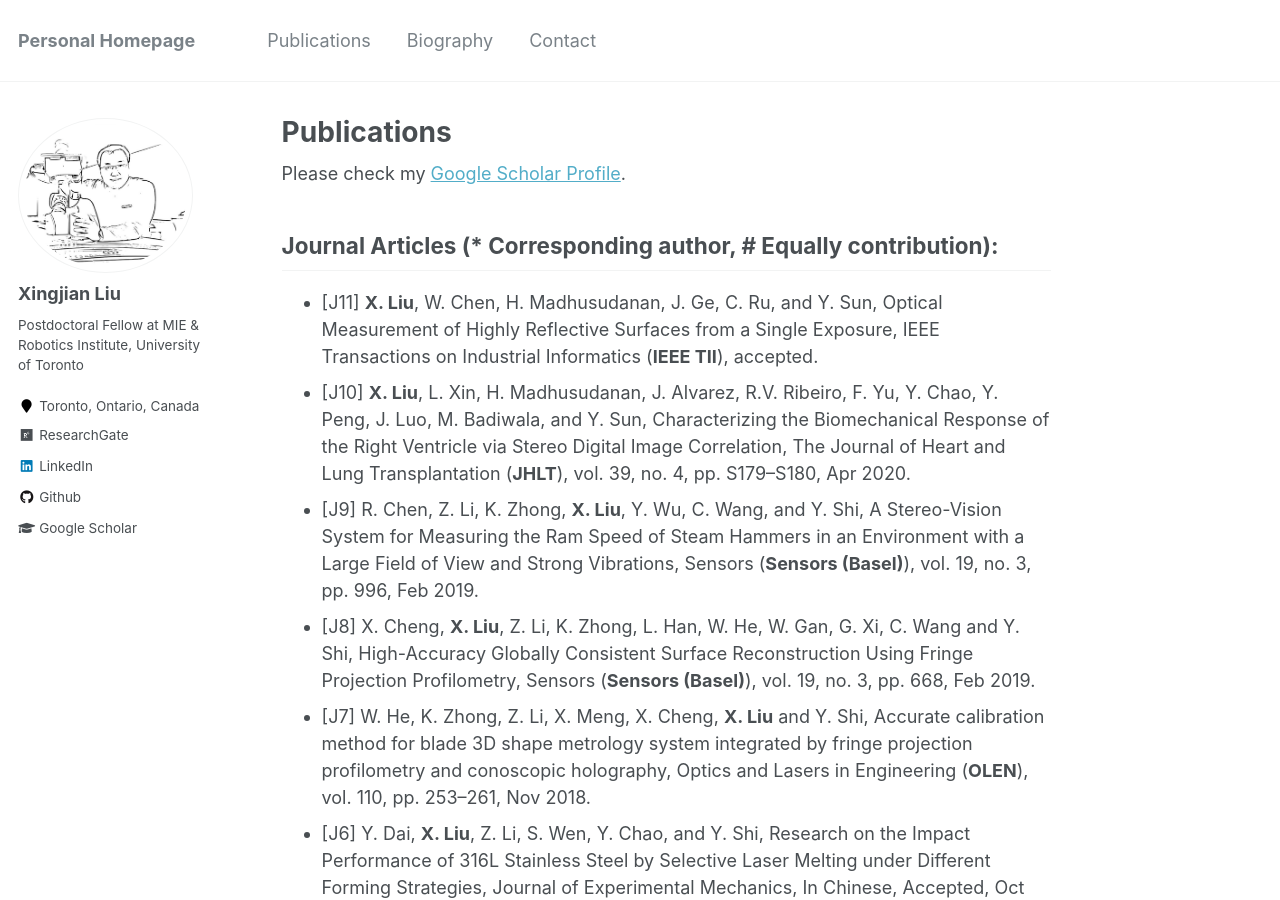
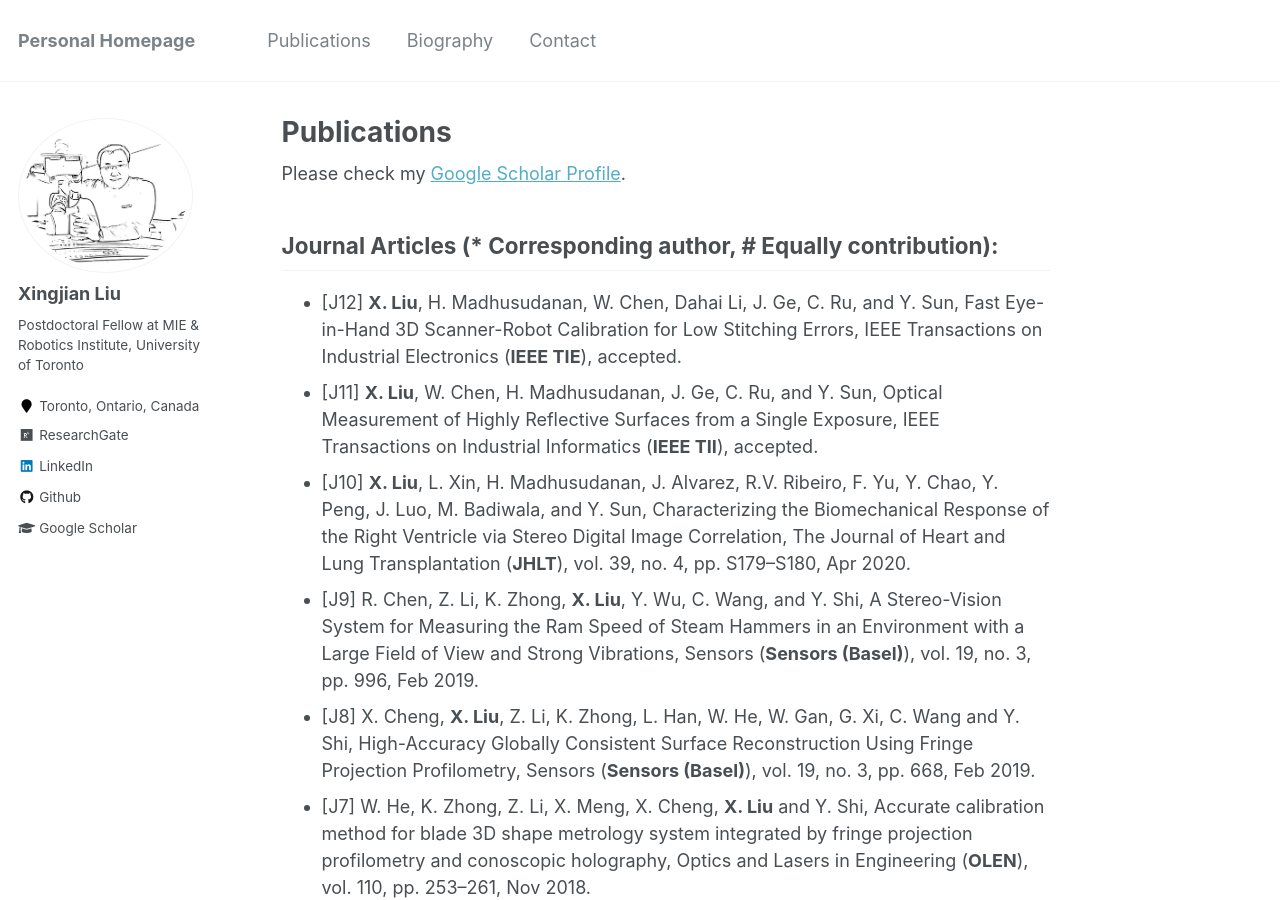
Before and after one commit to xingjianliu/xingjianliu.github.io, a Jekyll site: the page built from _pages/publications.md, in a window 1280 px wide and 900 px high. Built offline with Jekyll 4.4.1, drawn with Linux system fonts in a browser that asks for light colours.

Commit message:
Update publications.md

```diff
--- a/_pages/publications.md
+++ b/_pages/publications.md
@@ -5,6 +5,8 @@ author_profile: true
 ---
 Please check my [Google Scholar Profile](https://scholar.google.com/citations?user=8AIuzdwAAAAJ&hl=en&authuser=1).
 ## Journal Articles (* Corresponding author, # Equally contribution):
+
+- [J12] **X. Liu**, H. Madhusudanan, W. Chen, Dahai Li, J. Ge, C. Ru, and Y. Sun, Fast Eye-in-Hand 3D Scanner-Robot Calibration for Low Stitching Errors, IEEE Transactions on Industrial Electronics  (**IEEE TIE**), accepted.
 - [J11] **X. Liu**, W. Chen, H. Madhusudanan, J. Ge, C. Ru, and Y. Sun, Optical Measurement of Highly Reflective Surfaces from a Single Exposure, IEEE Transactions on Industrial Informatics  (**IEEE TII**), accepted.
 - [J10] **X. Liu**, L. Xin, H. Madhusudanan, J. Alvarez, R.V. Ribeiro, F. Yu, Y. Chao, Y. Peng, J. Luo, M. Badiwala, and Y. Sun, Characterizing the Biomechanical Response of the Right Ventricle via Stereo Digital Image Correlation, The Journal of Heart and Lung Transplantation (**JHLT**), vol. 39, no. 4, pp. S179–S180, Apr 2020.
 - [J9] R. Chen, Z. Li, K. Zhong, **X. Liu**, Y. Wu, C. Wang, and Y. Shi, A Stereo-Vision System for Measuring the Ram Speed of Steam Hammers in an Environment with a Large Field of View and Strong Vibrations, Sensors (**Sensors (Basel)**), vol. 19, no. 3, pp. 996, Feb 2019.
```
